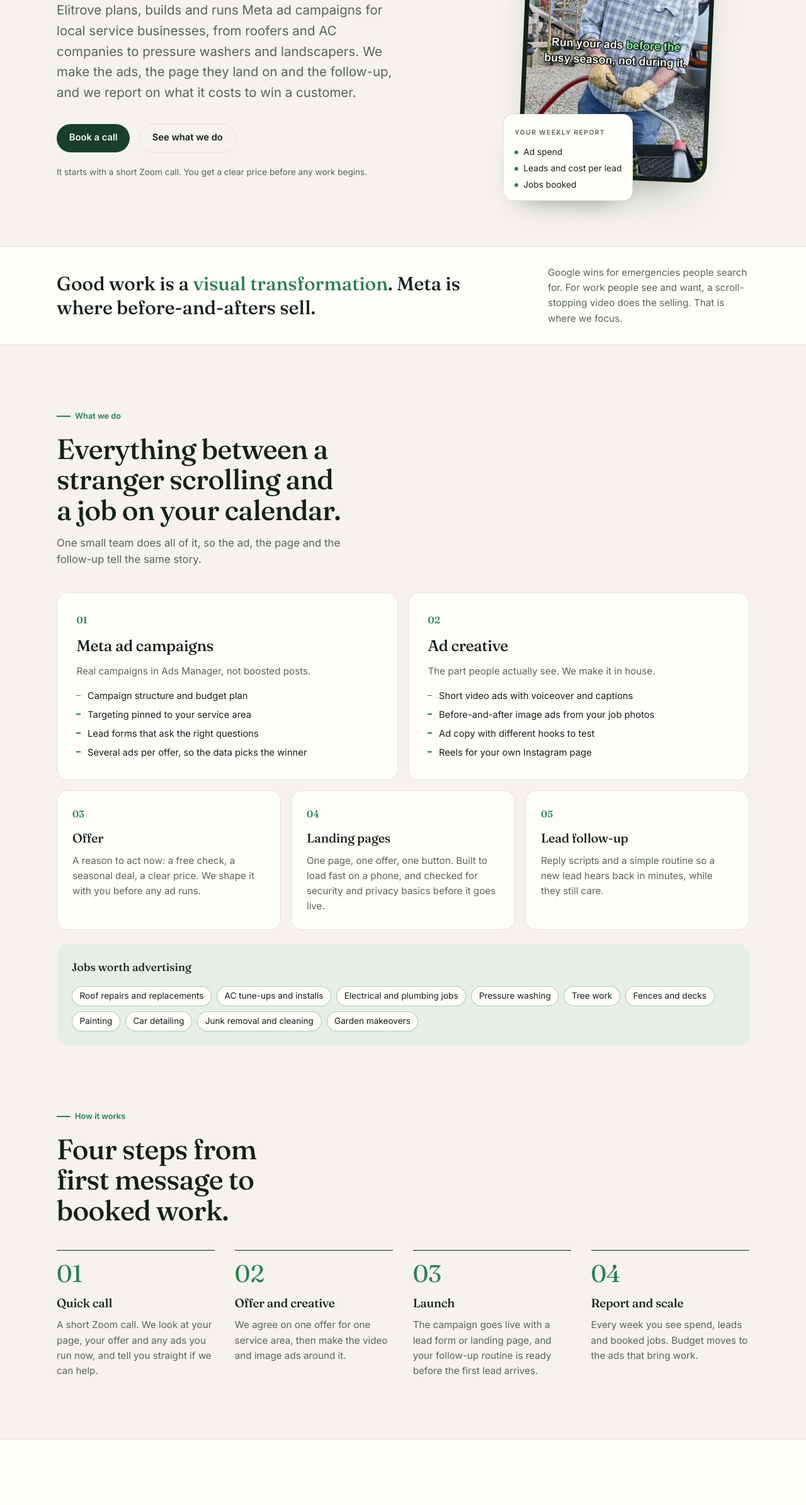
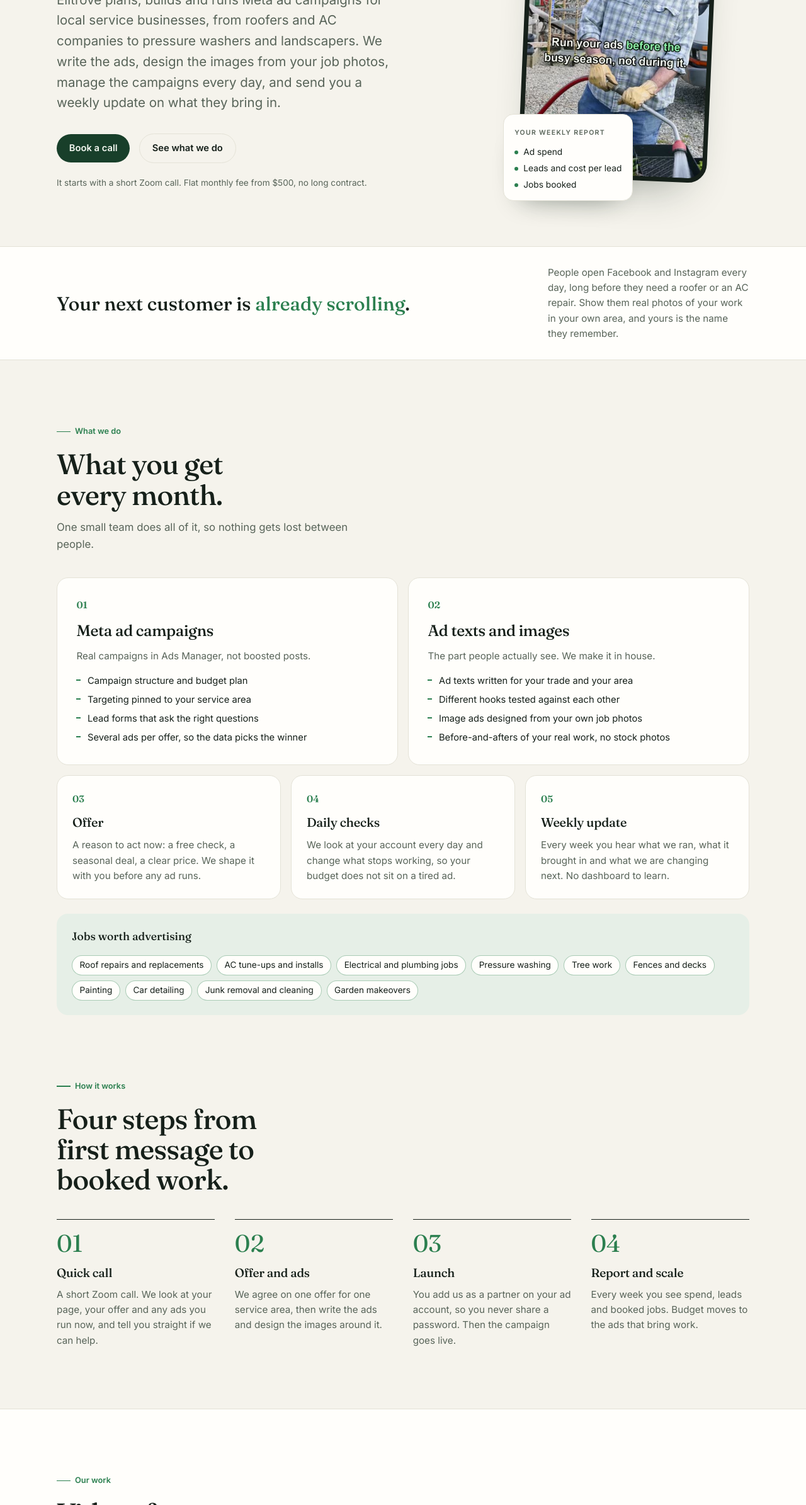
Before and after one commit to elitrove/elitrove.github.io, a plain HTML site: page index.html in a window 1280 px wide. Shown: the part 410-2800 px from the top of the page at 63% size. Drawn offline with Linux system fonts and the light colour scheme.

Commit message:
fix: match site to the offer, show starting price, add early call times
- Services, steps and FAQ now list what the monthly fee includes
- Price from $500 a month and no long contract are stated
- Removed the line that sent emergency trades to Google
- Call requests can start at 7:00 AM Central

```diff
--- a/booking.js
+++ b/booking.js
@@ -8,7 +8,7 @@
   var CONFIG = Object.freeze({
     timeZone: 'America/Chicago',
     zoneLabel: 'Central Time',
-    startHour: 9,        // first call starts 9:00 AM Central
+    startHour: 7,        // first call starts 7:00 AM Central
     endHour: 15,         // last call starts 2:30 PM Central
     slotMinutes: 30,
     daysAhead: 10,       // weekdays shown
@@ -251,7 +251,7 @@
     module.exports = {
       zonedParts: zonedParts, zonedToUtc: zonedToUtc, nextBusinessDays: nextBusinessDays,
       slotsForDay: slotsForDay, describeSlot: describeSlot, cleanField: cleanField,
-      missingFields: missingFields, buildRequest: buildRequest
+      missingFields: missingFields, buildRequest: buildRequest, config: CONFIG
     };
     return;
   }
--- a/index.html
+++ b/index.html
@@ -269,17 +269,17 @@
       <div>
         <span class="eyebrow">Facebook and Instagram ads for local service businesses</span>
         <h1 id="hero-h">Booked jobs, not just <em>cheap leads.</em></h1>
-        <p class="lead">Elitrove plans, builds and runs Meta ad campaigns for local service businesses, from roofers and AC companies to pressure washers and landscapers. We make the ads, the page they land on and the follow-up, and we report on what it costs to win a customer.</p>
+        <p class="lead">Elitrove plans, builds and runs Meta ad campaigns for local service businesses, from roofers and AC companies to pressure washers and landscapers. We write the ads, design the images from your job photos, manage the campaigns every day, and send you a weekly update on what they bring in.</p>
         <div class="hero-cta">
           <a class="btn btn-primary" href="#contact">Book a call</a>
           <a class="btn btn-ghost" href="#services">See what we do</a>
         </div>
-        <p class="hero-note">It starts with a short Zoom call. You get a clear price before any work begins.</p>
+        <p class="hero-note">It starts with a short Zoom call. Flat monthly fee from $500, no long contract.</p>
       </div>
 
       <div class="stage">
         <div class="phone">
-          <img src="img/reel-garden.jpg" width="360" height="640" alt="Still from an Elitrove video ad: a gardener watering plants with the caption 'Run your ads before the busy season, not during it.'" fetchpriority="high">
+          <img src="img/reel-garden.jpg" width="360" height="640" alt="Still from an Elitrove reel: a gardener watering plants with the caption 'Run your ads before the busy season, not during it.'" fetchpriority="high">
         </div>
         <aside class="chip" aria-label="What you see every week">
           <span class="tag">Your weekly report</span>
@@ -295,8 +295,8 @@
 
   <div class="strip">
     <div class="wrap">
-      <p class="big">Good work is a <em>visual transformation</em>. Meta is where before-and-afters sell.</p>
-      <p class="aside">Google wins for emergencies people search for. For work people see and want, a scroll-stopping video does the selling. That is where we focus.</p>
+      <p class="big">Your next customer is <em>already scrolling</em>.</p>
+      <p class="aside">People open Facebook and Instagram every day, long before they need a roofer or an AC repair. Show them real photos of your work in your own area, and yours is the name they remember.</p>
     </div>
   </div>
 
@@ -304,8 +304,8 @@
     <div class="wrap">
       <div class="sec-head">
         <span class="eyebrow">What we do</span>
-        <h2 id="services-h">Everything between a stranger scrolling and a job on your calendar.</h2>
-        <p>One small team does all of it, so the ad, the page and the follow-up tell the same story.</p>
+        <h2 id="services-h">What you get every month.</h2>
+        <p>One small team does all of it, so nothing gets lost between people.</p>
       </div>
 
       <div class="bento">
@@ -322,13 +322,13 @@
         </article>
         <article class="card wide">
           <span class="num">02</span>
-          <h3>Ad creative</h3>
+          <h3>Ad texts and images</h3>
           <p>The part people actually see. We make it in house.</p>
           <ul>
-            <li>Short video ads with voiceover and captions</li>
-            <li>Before-and-after image ads from your job photos</li>
-            <li>Ad copy with different hooks to test</li>
-            <li>Reels for your own Instagram page</li>
+            <li>Ad texts written for your trade and your area</li>
+            <li>Different hooks tested against each other</li>
+            <li>Image ads designed from your own job photos</li>
+            <li>Before-and-afters of your real work, no stock photos</li>
           </ul>
         </article>
         <article class="card">
@@ -338,13 +338,13 @@
         </article>
         <article class="card">
           <span class="num">04</span>
-          <h3>Landing pages</h3>
-          <p>One page, one offer, one button. Built to load fast on a phone, and checked for security and privacy basics before it goes live.</p>
+          <h3>Daily checks</h3>
+          <p>We look at your account every day and change what stops working, so your budget does not sit on a tired ad.</p>
         </article>
         <article class="card">
           <span class="num">05</span>
-          <h3>Lead follow-up</h3>
-          <p>Reply scripts and a simple routine so a new lead hears back in minutes, while they still care.</p>
+          <h3>Weekly update</h3>
+          <p>Every week you hear what we ran, what it brought in and what we are changing next. No dashboard to learn.</p>
         </article>
       </div>
 
@@ -378,12 +378,12 @@
           <p>A short Zoom call. We look at your page, your offer and any ads you run now, and tell you straight if we can help.</p>
         </li>
         <li class="step">
-          <h3>Offer and creative</h3>
-          <p>We agree on one offer for one service area, then make the video and image ads around it.</p>
+          <h3>Offer and ads</h3>
+          <p>We agree on one offer for one service area, then write the ads and design the images around it.</p>
         </li>
         <li class="step">
           <h3>Launch</h3>
-          <p>The campaign goes live with a lead form or landing page, and your follow-up routine is ready before the first lead arrives.</p>
+          <p>You add us as a partner on your ad account, so you never share a password. Then the campaign goes live.</p>
         </li>
         <li class="step">
           <h3>Report and scale</h3>
@@ -397,8 +397,8 @@
     <div class="wrap">
       <div class="sec-head">
         <span class="eyebrow">Our work</span>
-        <h2 id="work-h">Video ads we made this month.</h2>
-        <p>Stills from reels on our own Instagram. Same format we build for clients: real footage, a clear voice, captions you can read with the sound off.</p>
+        <h2 id="work-h">Videos from our own Instagram.</h2>
+        <p>Short explainers on how local ads work: what to show, who should see it, and how to use your reviews.</p>
       </div>
       <div class="reels">
         <figure class="reel">
@@ -443,15 +443,19 @@
         </details>
         <details>
           <summary>What does it cost to work with you?</summary>
-          <p>A flat monthly fee that depends on your trade and your area. You get the exact price on the call, before any work begins. Ad spend is separate and goes straight to Meta.</p>
+          <p>A flat monthly fee from $500, depending on your trade and the size of your jobs. You get your exact price on the call, before any work begins. Ad spend is separate and goes straight to Meta.</p>
+        </details>
+        <details>
+          <summary>Is there a contract?</summary>
+          <p>No long contract. We start, look at the results together after two weeks, and decide from there.</p>
         </details>
         <details>
           <summary>What do you need from me?</summary>
-          <p>Photos or short phone clips of real jobs, your service area, the jobs you want more of, and someone who answers new leads quickly.</p>
+          <p>Partner access to your ad account in Meta Business settings, photos or short phone clips of real jobs, your service area, the jobs you want more of, and someone who answers new leads quickly.</p>
         </details>
         <details>
-          <summary>Are the pages you build safe and privacy-friendly?</summary>
-          <p>We keep them simple on purpose. No passwords or keys in the page code, HTTPS only, and no tracking cookies unless the campaign needs them. If a page does use tracking, such as the Meta pixel, visitors get a clear choice to accept or refuse first. This site itself sets no cookies and loads nothing from third parties.</p>
+          <summary>Is my ad account safe with you?</summary>
+          <p>You never share a password. You add us as a partner in Meta Business settings, and you can remove us there at any time. The ad account and the page stay yours. This site itself sets no cookies and loads nothing from third parties.</p>
         </details>
         <details>
           <summary>Which businesses do you work with?</summary>
@@ -518,7 +522,7 @@
       <a href="https://docs.google.com/document/d/1y-JPKmjZfOBtO-IfnIWAzIqock-Z5VTsFJcGVOmagig/edit" target="_blank" rel="noopener">Privacy Policy</a>
     </div>
     <div class="legal">Elitrove is run by Šimon Krkoška. Contact: <a href="mailto:krkoskasimon15@gmail.com">krkoskasimon15@gmail.com</a></div>
-    <div class="copyright">© 2026 Elitrove. Figures on this page are general industry ranges, not our results or a guarantee. This site sets no cookies and runs no trackers.</div>
+    <div class="copyright">© 2026 Elitrove. Lead cost and ad budget figures on this page are general industry ranges, not our results or a guarantee. This site sets no cookies and runs no trackers.</div>
   </div>
 </footer>
 <script src="booking.js" defer></script>
```
